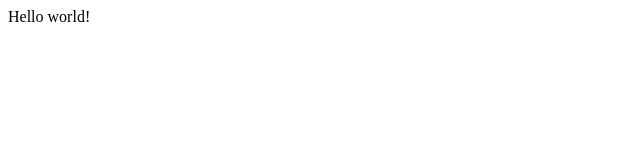
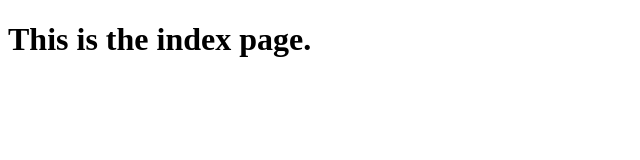
Before and after one commit to zarekivey/gatsby-starter-gitwrite, a Gatsby site: page / in a window 1280 px wide. Shown: the whole page, without its empty margins (0-640 px from the left). Built offline with nearby package versions, Linux system fonts and the light colour scheme; Gatsby itself is replaced by a stand-in of ours.

Commit message:
Added src/components and src/pages/blog.js

```diff
--- a/src/pages/index.js
+++ b/src/pages/index.js
@@ -1,5 +1,11 @@
 import React from "react"
 
-export default function Home() {
-  return <div>Hello world!</div>
+const Index = () => {
+  return (
+    <div>
+      <h1>This is the index page.</h1>
+    </div>
+  )
 }
+
+export default Index;
```
Also changed, not shown: src/pages/blog.js (added, +11 -0 lines).
